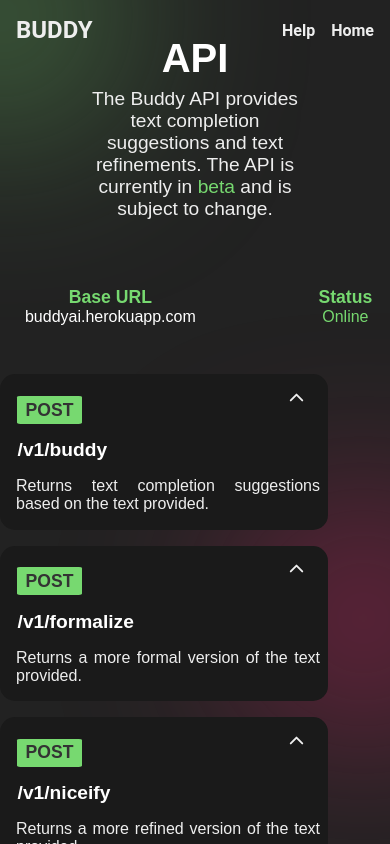
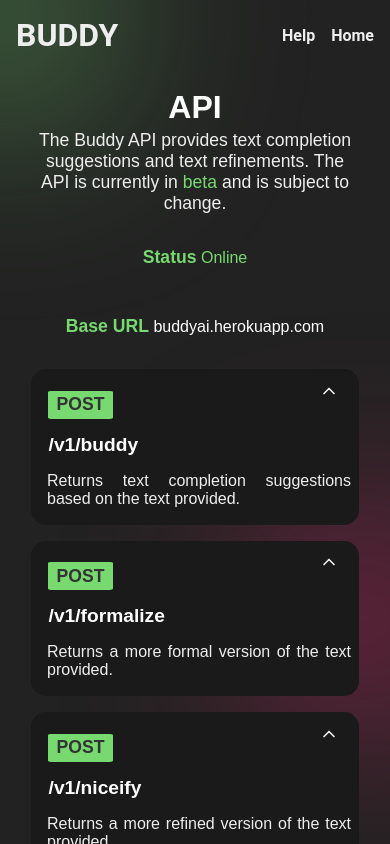
Before and after one commit to silasnevstad/BuddyAI, a React (Create React App) app: page /api in a window 390 px wide. Built offline with nearby package versions, Linux system fonts and the light colour scheme.

Commit message:
Mobile styling fixes

```diff
--- a/src/components/HeaderNav.js
+++ b/src/components/HeaderNav.js
@@ -8,7 +8,7 @@
             {currentPage !== "/help" && <Link to="/help" className="transparent-button">Help</Link>}
             {currentPage !== "/api" && <Link to="/api" className="transparent-button">API</Link>}
             {currentPage !== "/" && <Link to="/" className="transparent-button">Home</Link>}
-            {window.innerWidth > 600 && currentPage !== "/signup" && <Link to="/signup" className="full-button">Sign Up</Link>}
+            {/* {window.innerWidth > 600 && currentPage !== "/signup" && <Link to="/signup" className="full-button">Sign Up</Link>} */}
         </div>
     );
 }
--- a/src/components/InputButtons.js
+++ b/src/components/InputButtons.js
@@ -44,7 +44,7 @@
             <div className="input-buttons-container-left">
                 <button className="transparent-button" onClick={handleClear} disabled={isLoading}>Clear</button>
                 <button className="transparent-button" onClick={handleFormalize} disabled={isLoading}>Formalize</button>
-                <button className="transparent-button" onClick={handleNiceify} disabled={isLoading}>Niceify</button>
+                <button className="transparent-button" onClick={handleNiceify} disabled={isLoading}>Improve</button>
                 <button className="transparent-button" onClick={handleAsk} disabled={isLoading}>Ask</button>
             </div>
 
--- a/src/components/Title.js
+++ b/src/components/Title.js
@@ -1,4 +1,6 @@
 import './styles/Title.css';
+import { Link } from 'react-router-dom';
+import './styles/Buttons.css'
 
 const Title = () => {
     const title = 'Buddy';
@@ -6,7 +8,7 @@
     return (
         <div className="title-container">
             <div className="title">
-                {title.toLocaleUpperCase()}
+                <Link to="/" className="transparent-button-large"> {title.toLocaleUpperCase()} </Link>
             </div>
         </div>
     );
--- a/src/components/styles/ApiEndpoint.css
+++ b/src/components/styles/ApiEndpoint.css
@@ -146,14 +146,14 @@
     border-radius: 5%;
 }
 
-.chevron {
+.api-endpoint-container .chevron {
     color: #fff;
     font-size: 1.5em;
     margin-right: .5em;
     transform: rotate(-180deg);
 }
 
-.chevron.open {
+.api-endpoint-container .chevron.open {
     transform: rotate(0deg);
 }
 
@@ -179,7 +179,7 @@
         margin-top: -1em;
     }
 
-    .chevron {
+    .api-endpoint-container .chevron {
         position: absolute;
         top: .1em;
         right: 0em;
--- a/src/components/styles/ApiPage.css
+++ b/src/components/styles/ApiPage.css
@@ -28,3 +28,35 @@
     justify-content: space-between;
     gap: 1em;
 }
+
+@media (max-width: 768px) {
+    .api-info-container {
+        flex-direction: column;
+        align-items: center;
+        justify-content: center;
+        gap: 1em;
+        margin-top: 0em;
+    }
+
+    .api-endpoints-container {
+        margin-top: 1em;
+        display: flex;
+        flex-direction: column;
+        align-items: center;
+        justify-content: center;
+        margin-top: 1em;
+        gap: 1em;
+    }
+
+    .api-title {
+        font-size: 2em;
+        margin-top: .1em;
+        color: #fff;
+    }
+
+    .api-description {
+        font-size: 1.1em;
+        max-width: 80%;
+        color: #eee;
+    }
+}
--- a/src/components/styles/Buttons.css
+++ b/src/components/styles/Buttons.css
@@ -5,6 +5,19 @@
     color: #eee;
     font-family: 'Roboto', sans-serif;
     font-size: 1rem;
+    font-weight: 700;
+    cursor: pointer;
+    overflow: hidden;
+    text-decoration: none;
+}
+
+.transparent-button-large {
+    position: relative;
+    background-color: transparent;
+    border: none;
+    color: #eee;
+    font-family: 'Roboto', sans-serif;
+    font-size: 2rem;
     font-weight: 700;
     cursor: pointer;
     overflow: hidden;
--- a/src/components/styles/Slider.css
+++ b/src/components/styles/Slider.css
@@ -48,4 +48,9 @@
         margin-top: -20px;
         margin-bottom: 20px;
     }
+
+    .chevron {
+        width: 20px;
+        height: 20px;
+    }
 }
--- a/src/screens/ApiPage.js
+++ b/src/screens/ApiPage.js
@@ -54,9 +54,8 @@
                     <h1 className="api-title">API</h1>
                     <p className="api-description">The Buddy API provides text completion suggestions and text refinements. The API is currently in <span className="green">beta</span> and is subject to change.</p>
                     <div className="api-info-container">
+                    <p className="api-info"><span className="semibold green">Status</span> <span className="green">Online</span></p>
                         <p className="api-info"><span className="semibold green">Base URL</span> buddyai.herokuapp.com </p>
-                        {/* status below */}
-                        <p className="api-info"><span className="semibold green">Status</span> <span className="green">Online</span></p>
                     </div>
 
                     <div className="api-endpoints-container">
--- a/src/screens/HelpPage.js
+++ b/src/screens/HelpPage.js
@@ -16,7 +16,7 @@
                 <main className="App-main">
                     <div className="help-container">
                         <div className="help-inner-container">
-                            <h1 className="help-header-text"> Welcome to Buddy! 🚀 </h1>
+                            <h1 className="help-header-text"> Welcome to Buddy! </h1>
                             <p className="help-header-desc-text"> Buddy is your friendly writing assistant tool, here to make your text generation experience a breeze. Whether you're crafting an essay 📝, composing an email 📧, or brainstorming ideas 💡, our AI-powered auto-complete feature is here to help you find the perfect words and phrases effortlessly. </p>
                             <h2 className="help-sub-header-text"> Getting Started </h2>
                             <ul className="help-list">
```
Also changed, not shown: public/index.html (+0 -23 lines).
